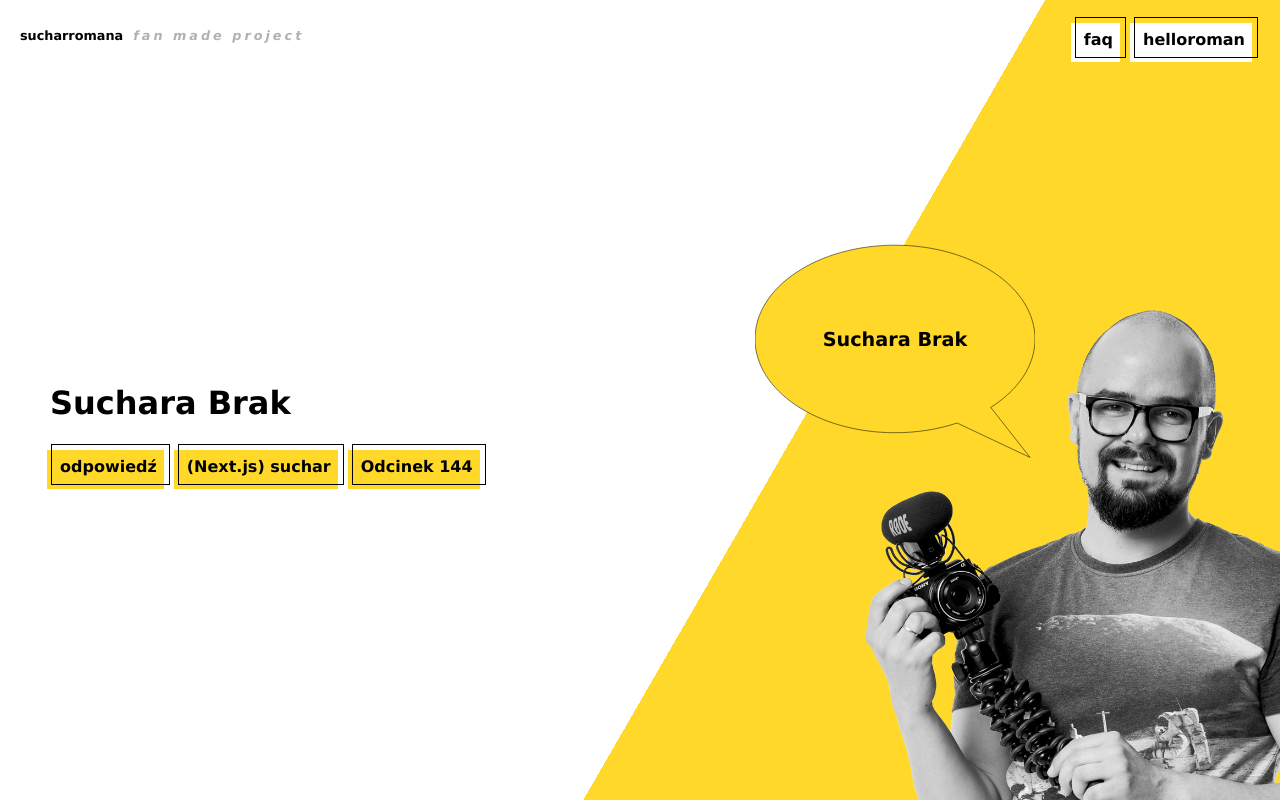
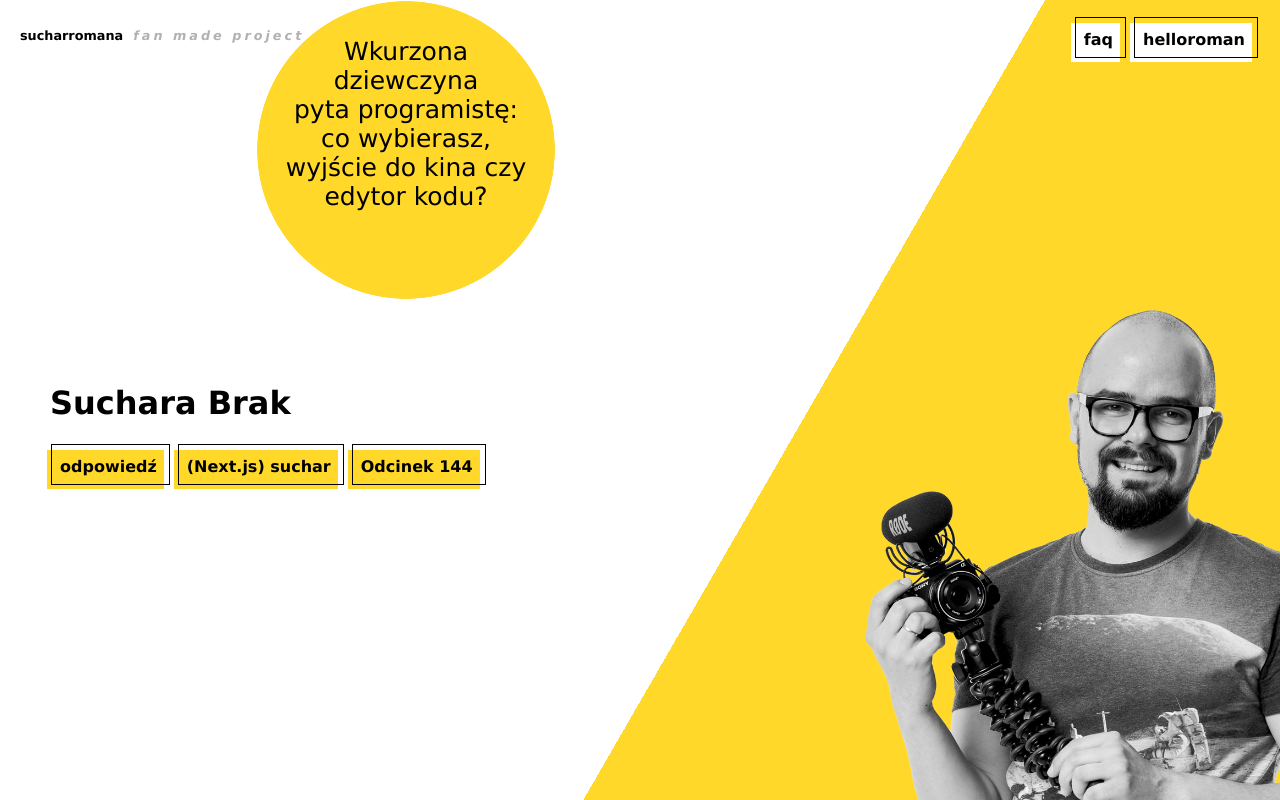
Before and after one commit to bialek-k/Sucharromana-app, a React (Create React App) app: page / in a window 1280 px wide. Both pictures are taken after a click on the button "odpowiedź". Built offline with nearby package versions, Linux system fonts and the light colour scheme; no server answers.

Commit message:
answer quote
working with center text in answer qoute

```diff
--- a/src/components/Answer/Answer.js
+++ b/src/components/Answer/Answer.js
@@ -12,7 +12,7 @@ const Answer = () => {
     <div className={classes.wrapper}>
       {showAnswer && (
         <div className={classes.answer}>
-          <svg
+          {/* <svg
             width="536"
             height="407"
             viewBox="0 0 536 407"
@@ -36,7 +36,16 @@ const Answer = () => {
             >
               {randomJoke.answer}
             </text>
-          </svg>
+          </svg> */}
+          <div className={classes.quoteWrapper}>
+            <blockquote className={classes.text}>
+              <p>
+                Wkurzona dziewczyna pyta programistę: co wybierasz, wyjście do
+                kina czy edytor kodu?
+              </p>
+            </blockquote>
+          </div>
+
           <div className={classes.photo}>
             <img src={Photo} alt="photo_hero" />
           </div>
--- a/src/components/Answer/Answer.module.css
+++ b/src/components/Answer/Answer.module.css
@@ -42,6 +42,72 @@ svg {
 }
 
 @media screen and (min-width: 1024px) {
+  .quoteWrapper {
+    height: 300px;
+    position: relative;
+    width: 300px;
+  }
+  .text {
+    background: radial-gradient(
+      ellipse at center,
+      rgba(255, 216, 41, 1) 0%,
+      rgba(255, 216, 41, 1) 70%,
+      rgba(255, 216, 41, 0) 70.3%
+    );
+    position: relative;
+    margin: 0;
+    height: 100%;
+    width: 100%;
+    /* background: red; */
+  }
+  .text::before {
+    content: "";
+    float: left;
+    height: 100%;
+    width: 50%;
+    shape-outside: polygon(
+      0 0,
+      98% 0,
+      50% 6%,
+      23.4% 17.3%,
+      6% 32.6%,
+      0 50%,
+      6% 65.6%,
+      23.4% 82.7%,
+      50% 94%,
+      98% 100%,
+      0 100%
+    );
+    shape-margin: 7%;
+  }
+
+  .text p {
+    font-size: 25px;
+    height: 100%;
+    text-align: center;
+  }
+
+  .text p::before {
+    content: "";
+    float: right;
+    height: 100%;
+    width: 50%;
+    shape-outside: polygon(
+      2% 0%,
+      100% 0%,
+      100% 100%,
+      2% 100%,
+      50% 94%,
+      76.6% 82.7%,
+      94% 65.6%,
+      100% 50%,
+      94% 32.6%,
+      76.6% 17.3%,
+      50% 6%
+    );
+    shape-margin: 7%;
+  }
+
   svg {
     bottom: 245px;
     right: 245px;
--- a/src/components/UI/Button/Button.styled.js
+++ b/src/components/UI/Button/Button.styled.js
@@ -15,9 +15,8 @@ export const StyledButton = styled.button`
   }
   @media screen and (min-width: 2560px) {
     margin: 25px 25px 0px 0px;
-    font-size: ${(props) => (props.menu ? "0.7rem" : "1.4rem")};
+    font-size: ${(props) => (props.menu ? "0.9rem" : "1.4rem")};
     padding: ${(props) => (props.menu ? "10px" : "25px")};
-    /* padding: 25px; */
   }
 
   &:before {
```
